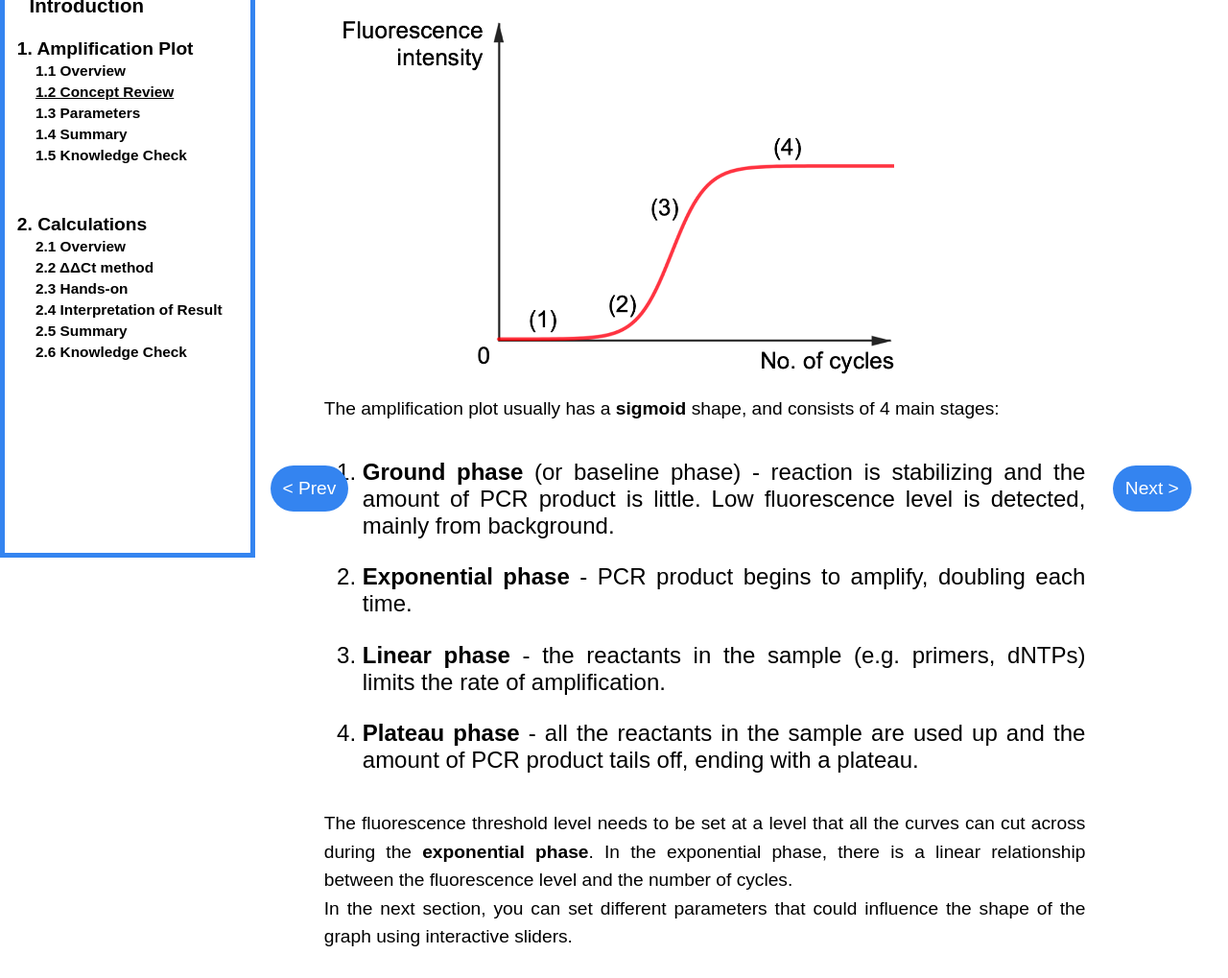
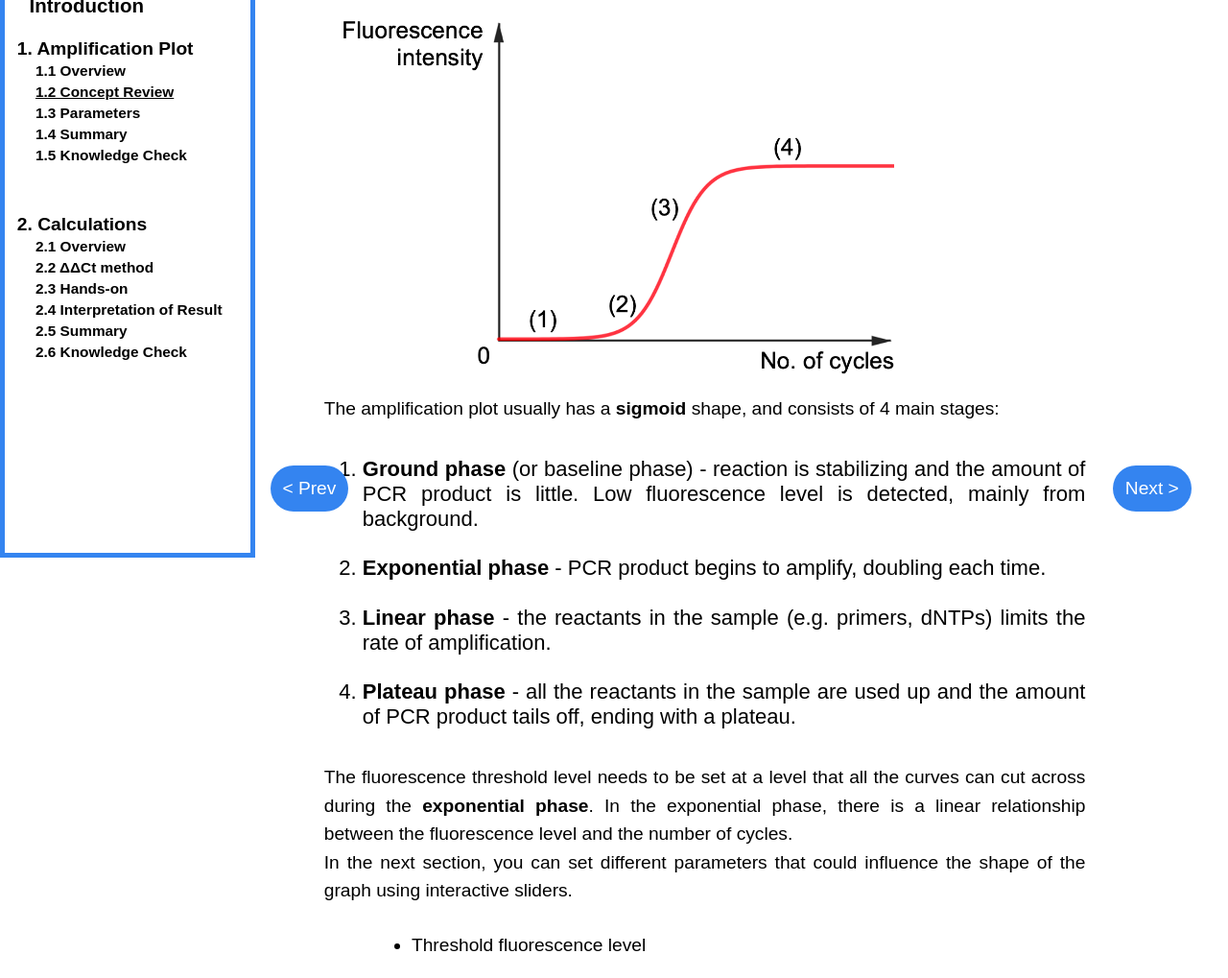
Before and after one commit to sumuli02/ImpVisPCRproject, a plain HTML site: page main1-2.html in a window 1280 px wide. Shown: the part 229-1248 px from the top of the page at 96% size. Drawn offline with nearby package versions, Linux system fonts and the light colour scheme.

Commit message:
Update main1-2.html

```diff
--- a/main1-2.html
+++ b/main1-2.html
@@ -45,7 +45,7 @@
                 <br>
                 The amplification plot usually has a <b>sigmoid</b> shape, and consists of 4 main stages:</p>
             <p>
-            <ol style="font-size:24px">
+            <ol style="font-size:22px">
                 <li> <b>Ground phase</b> (or baseline phase) - reaction is stabilizing and the amount of PCR product is little.
                     Low fluorescence level is detected, mainly from background.</li>
                 <li> <b>Exponential phase</b> - PCR product begins to amplify, doubling each time.</li>
```
